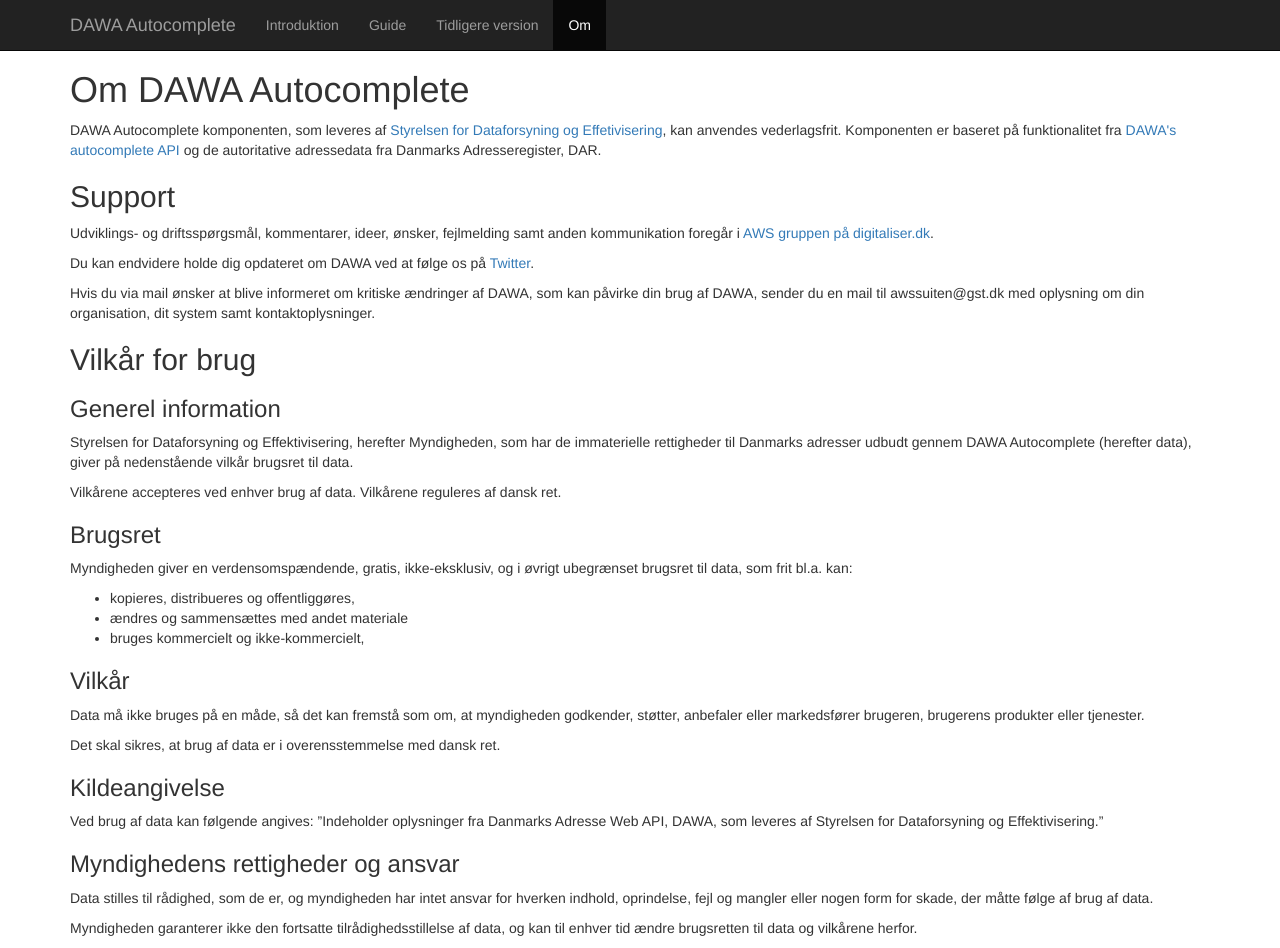
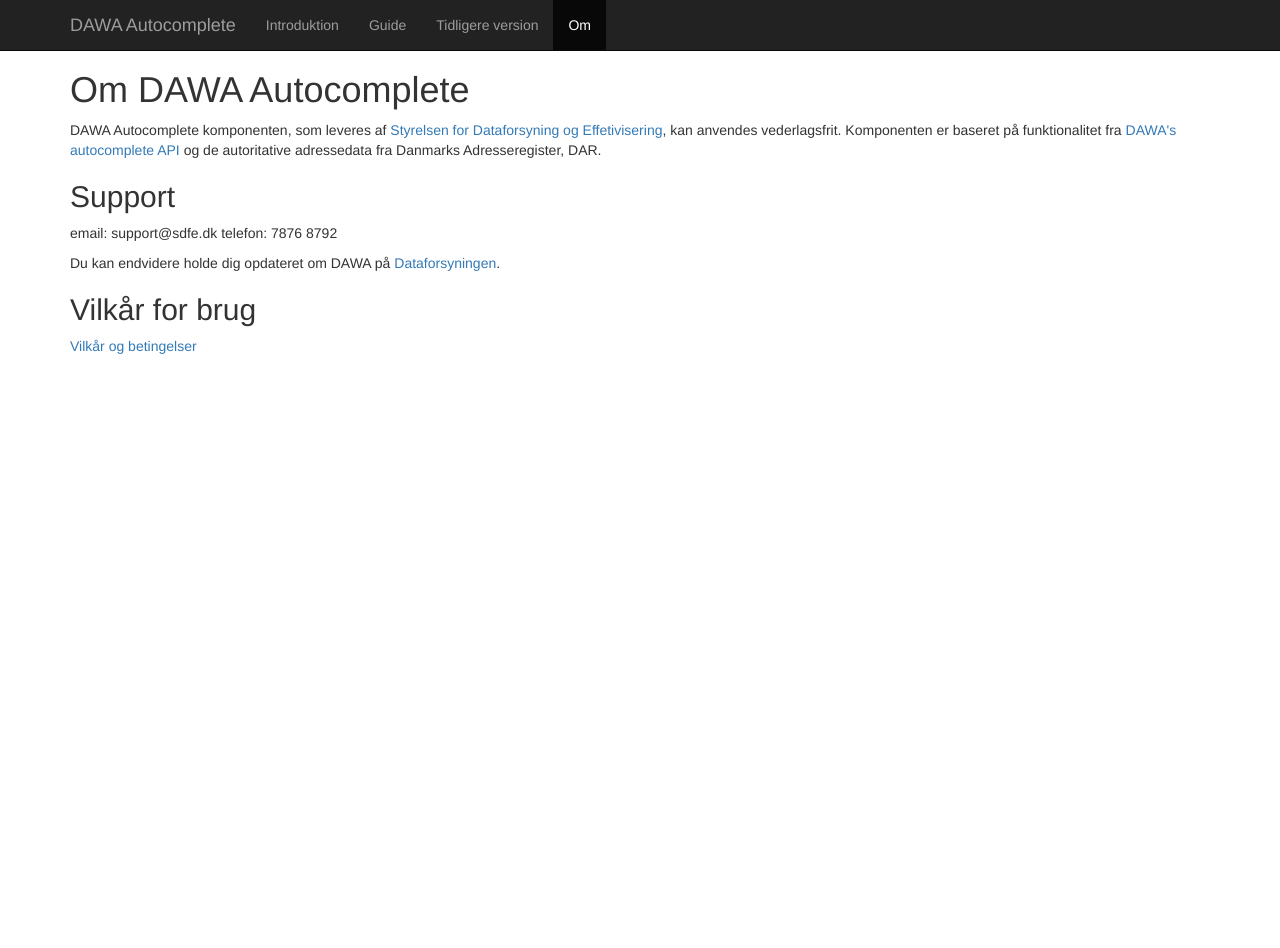
Before and after one commit to SDFIdk/autocomplete2.aws.dk, a website: page om.html in a window 1280 px wide. After the commit the page ends 800 px from the top, so only its background shows below. Drawn offline with nearby package versions, Linux system fonts and the light colour scheme.

Commit message:
Updated text about om and support in om.html

```diff
--- a/om.html
+++ b/om.html
@@ -55,45 +55,14 @@
       adressedata fra Danmarks Adresseregister, DAR.</p>
 
     <h2>Support</h2>
-    <p>Udviklings- og driftsspørgsmål, kommentarer, ideer, ønsker, fejlmelding samt anden kommunikation foregår i <a
-        href='https://digitaliser.dk/group/334445'>AWS gruppen på digitaliser.dk</a>.</p>
+    <p>email: support@sdfe.dk
+      telefon: 7876 8792</p>
 
-    <p>Du kan endvidere holde dig opdateret om DAWA ved at følge os på <a
-        href='https://twitter.com/AWS_Suiten'>Twitter</a>.</p>
+    <p>Du kan endvidere holde dig opdateret om DAWA på <a href='https://dataforsyningen.dk/'>Dataforsyningen</a>.</p>
 
-    <p>Hvis du via mail ønsker at blive informeret om kritiske ændringer af DAWA, som kan påvirke din brug af DAWA,
-      sender du en mail til awssuiten@gst.dk med oplysning om din organisation, dit system samt kontaktoplysninger.</p>
 
     <h2>Vilkår for brug</h2>
-    <h3>Generel information</h3>
-    <p>Styrelsen for Dataforsyning og Effektivisering, herefter Myndigheden, som har de immaterielle rettigheder til
-      Danmarks adresser udbudt gennem DAWA Autocomplete (herefter data), giver på nedenstående vilkår brugsret til data.
-    </p>
-    <p>Vilkårene accepteres ved enhver brug af data. Vilkårene reguleres af dansk ret.</p>
-
-    <h3>Brugsret</h3>
-    <p>Myndigheden giver en verdensomspændende, gratis, ikke-eksklusiv, og i øvrigt ubegrænset brugsret til data, som
-      frit bl.a. kan:</p>
-    <ul>
-      <li>kopieres, distribueres og offentliggøres,</li>
-      <li>ændres og sammensættes med andet materiale</li>
-      <li>bruges kommercielt og ikke-kommercielt,</li>
-    </ul>
-
-    <h3>Vilkår</h3>
-    <p>Data må ikke bruges på en måde, så det kan fremstå som om, at myndigheden godkender, støtter, anbefaler eller
-      markedsfører brugeren, brugerens produkter eller tjenester.</p>
-    <p>Det skal sikres, at brug af data er i overensstemmelse med dansk ret.</p>
-
-    <h3>Kildeangivelse</h3>
-    <p>Ved brug af data kan følgende angives: ”Indeholder oplysninger fra Danmarks Adresse Web API, DAWA, som leveres af
-      Styrelsen for Dataforsyning og Effektivisering.”</p>
-
-    <h3>Myndighedens rettigheder og ansvar</h3>
-    <p>Data stilles til rådighed, som de er, og myndigheden har intet ansvar for hverken indhold, oprindelse, fejl og
-      mangler eller nogen form for skade, der måtte følge af brug af data.</p>
-    <p>Myndigheden garanterer ikke den fortsatte tilrådighedsstillelse af data, og kan til enhver tid ændre brugsretten
-      til data og vilkårene herfor.</p>
+    <p><a href='https://download.kortforsyningen.dk/content/vilk%C3%A5r-og-betingelser'>Vilkår og betingelser</a></p>
 
 
   </div><!-- /.container -->
```
